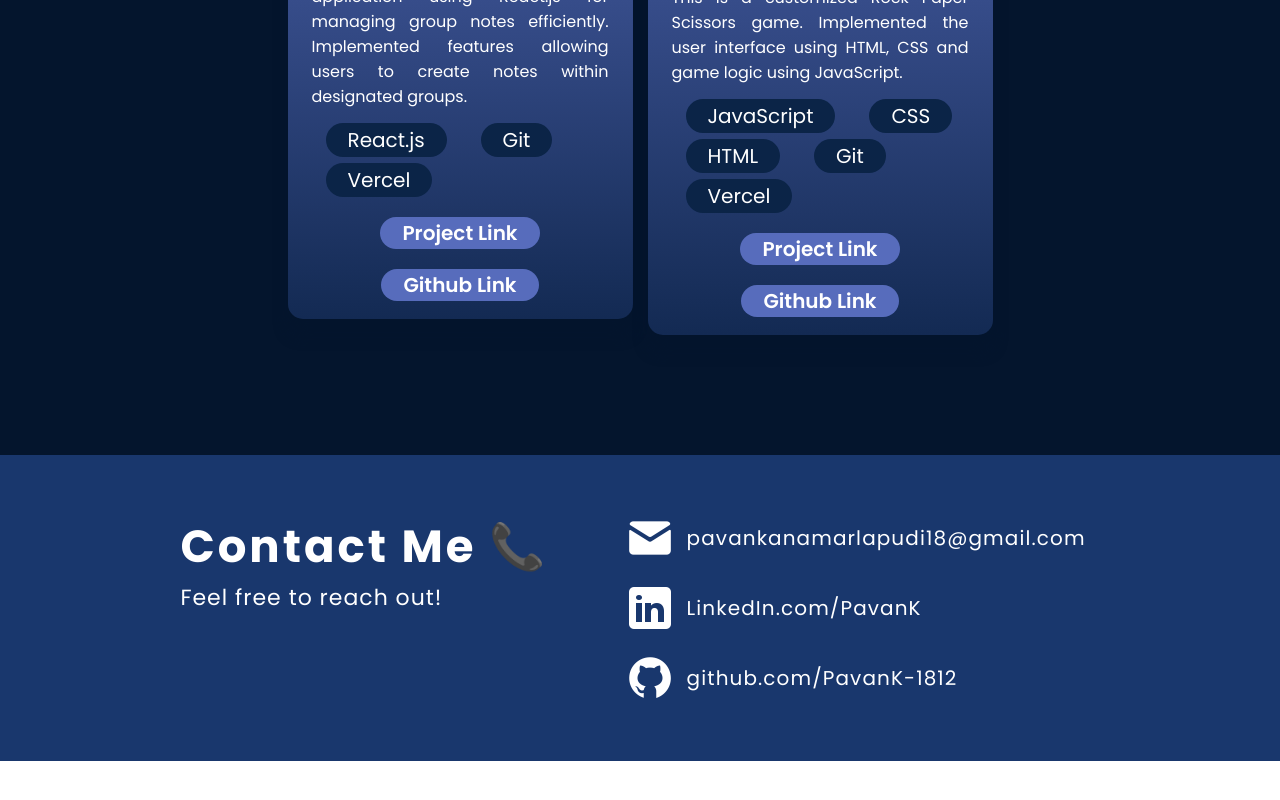
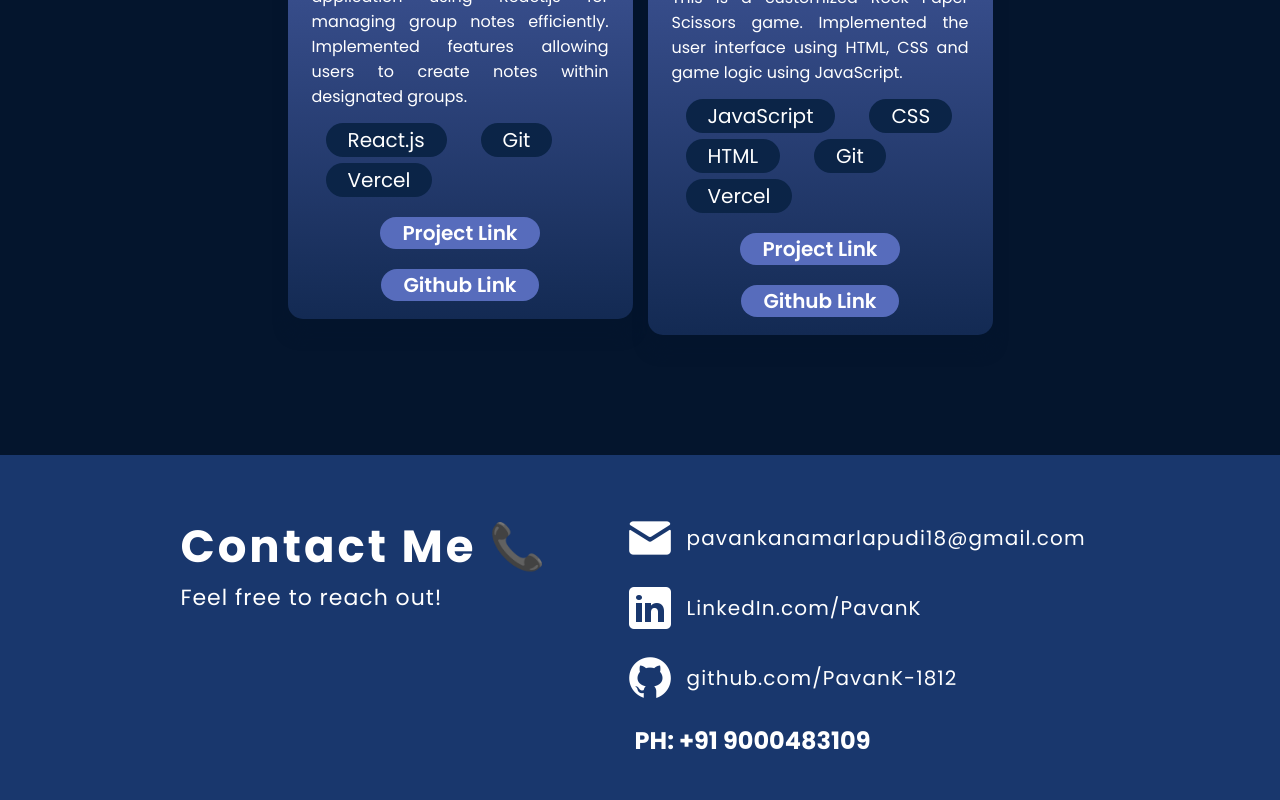
Before and after one commit to Pavank-1812/Portfolio.2.O, a React (Vite) app: page / in a window 1280 px wide. Shown: the part 4073-4873 px from the top of the page. Before the commit the page ends 4834 px from the top, so only its background shows below. Built offline with nearby package versions, Linux system fonts and the light colour scheme.

Commit message:
updated contact section

```diff
--- a/src/components/Contact/Contact.jsx
+++ b/src/components/Contact/Contact.jsx
@@ -34,6 +34,9 @@ const Contact = () => {
             github.com/PavanK-1812
           </a>
         </li>
+        <li class={styles.link}>
+           <h2 className={styles.phone}>PH: +91 9000483109</h2>
+        </li>
       </ul>
     </footer>
   );
--- a/src/components/Contact/Contact.module.css
+++ b/src/components/Contact/Contact.module.css
@@ -50,6 +50,10 @@
   color: var(--color-link);
 }
 
+.phone {
+  margin-left: 10px;
+}
+
 @media screen and (max-width: 830px) {
   .container {
     flex-direction: column;
```
